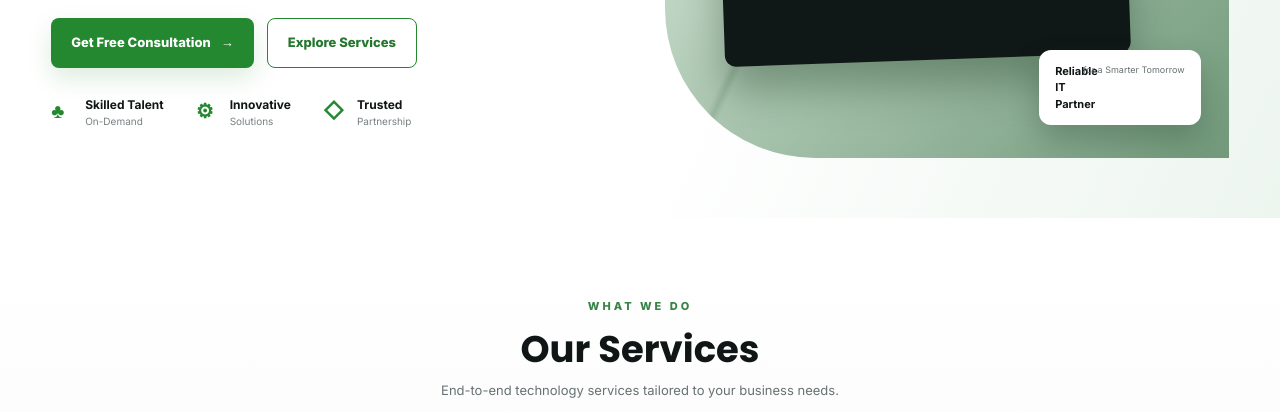
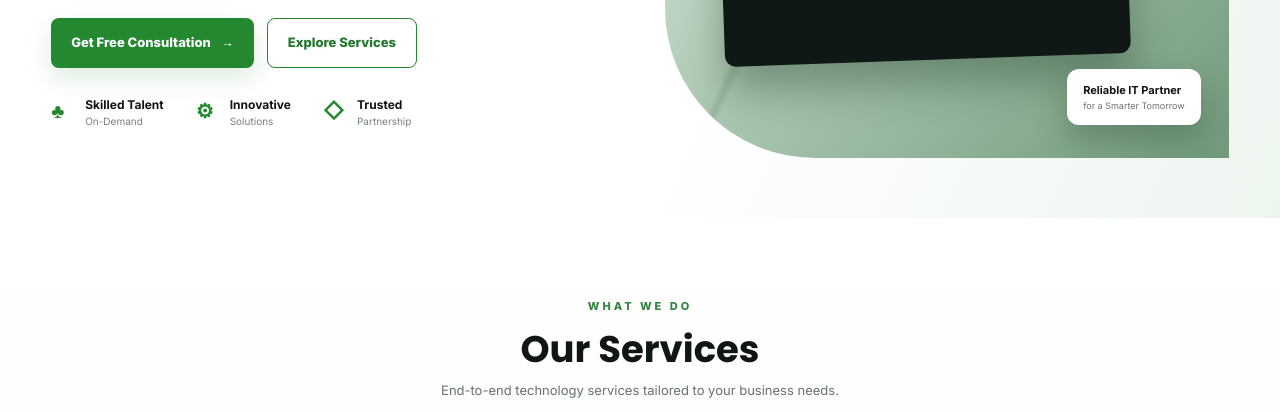
Before and after one commit to vkumawat26-sketch/tech-infronex, a plain HTML site: page index.html in a window 1280 px wide. Shown: the part 388-800 px from the top of the page. Drawn offline with Linux system fonts and the light colour scheme.

Commit message:
float comment css

```diff
--- a/index.html
+++ b/index.html
@@ -299,7 +299,7 @@
         padding: 13px 16px;
         box-shadow: 0 15px 30px #122d1740;
         display: grid;
-        grid-template-columns: 28px 1fr;
+        /* grid-template-columns: 28px 1fr; */
       }
       .float b {
         grid-row: 1/3;
```
